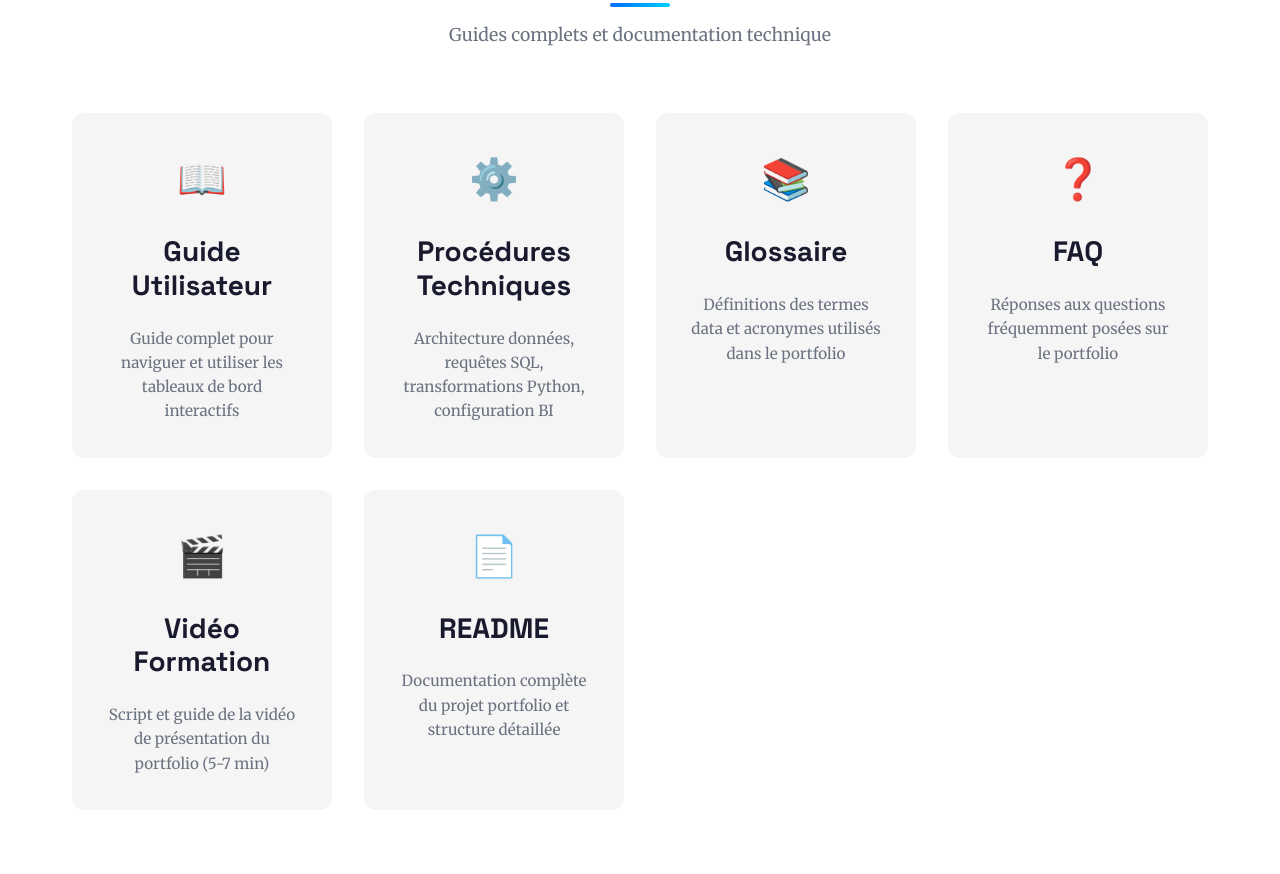
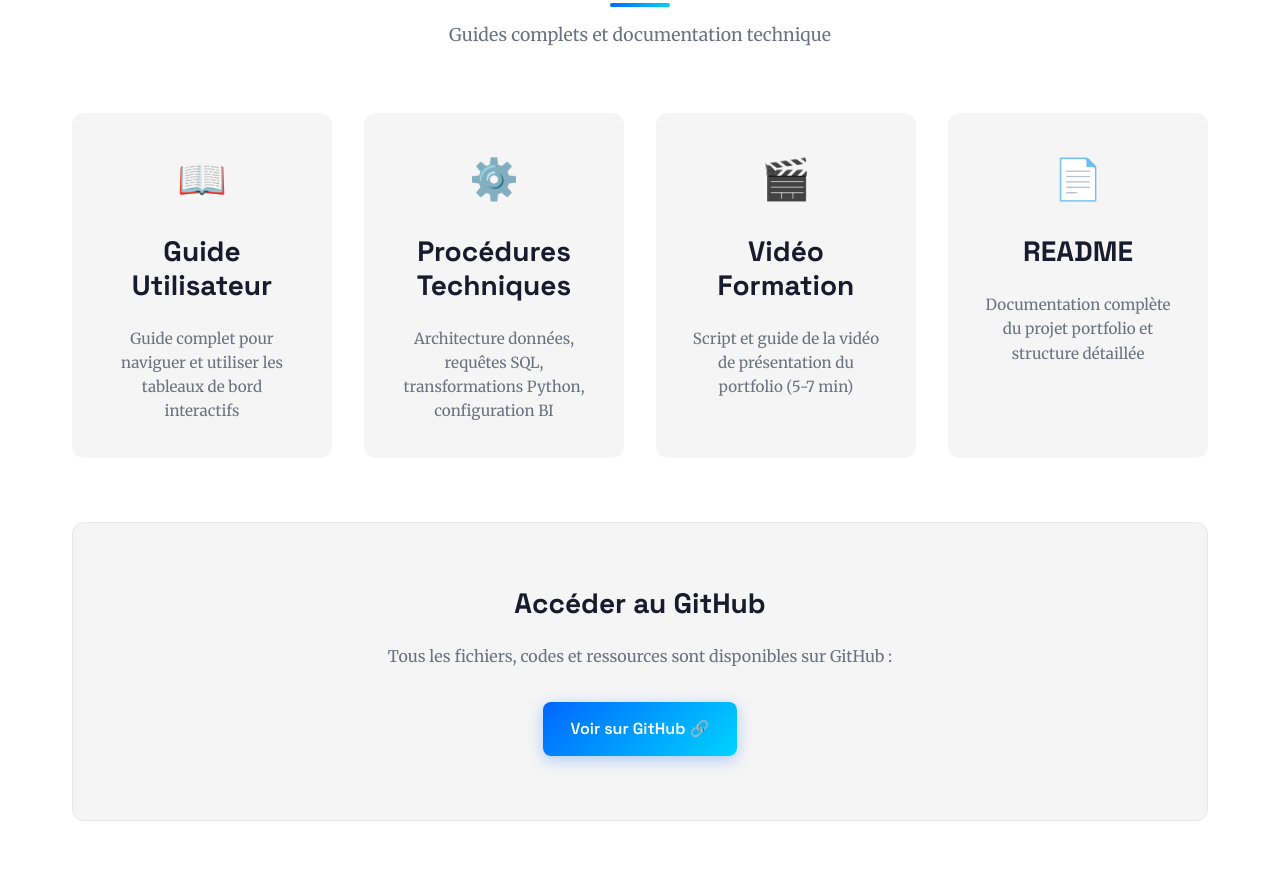
Before and after one commit to assiakamoune-coder/Assia-Kamoune-Portfolio-Aeroworld, a plain HTML site: page index.html in a window 1280 px wide. Shown: the part 6647-7521 px from the top of the page. Drawn offline with Linux system fonts and the light colour scheme.

Commit message:
Update index.html

```diff
--- a/index.html
+++ b/index.html
@@ -470,18 +470,6 @@
                 <p>Architecture données, requêtes SQL, transformations Python, configuration BI</p>
             </a>
 
-            <a href="05_Documentation/Glossaire_Terminologie.md" target="_blank" class="doc-card">
-                <div class="doc-icon">📚</div>
-                <h3>Glossaire</h3>
-                <p>Définitions des termes data et acronymes utilisés dans le portfolio</p>
-            </a>
-
-            <a href="05_Documentation/FAQ.md" target="_blank" class="doc-card">
-                <div class="doc-icon">❓</div>
-                <h3>FAQ</h3>
-                <p>Réponses aux questions fréquemment posées sur le portfolio</p>
-            </a>
-
             <a href="06_Video_Formation/Script_Video_Formation.md" target="_blank" class="doc-card">
                 <div class="doc-icon">🎬</div>
                 <h3>Vidéo Formation</h3>
@@ -498,7 +486,7 @@
         <div class="docs-info">
             <h3>Accéder au GitHub</h3>
             <p>Tous les fichiers, codes et ressources sont disponibles sur GitHub :</p>
-            <a href="https://github.com/assiakamoune-coder/portfolio" target="_blank" class="btn btn-primary">
+            <a href="https://github.com/assiakamoune-coder" target="_blank" class="btn btn-primary">
                 Voir sur GitHub 🔗
             </a>
         </div>
```
